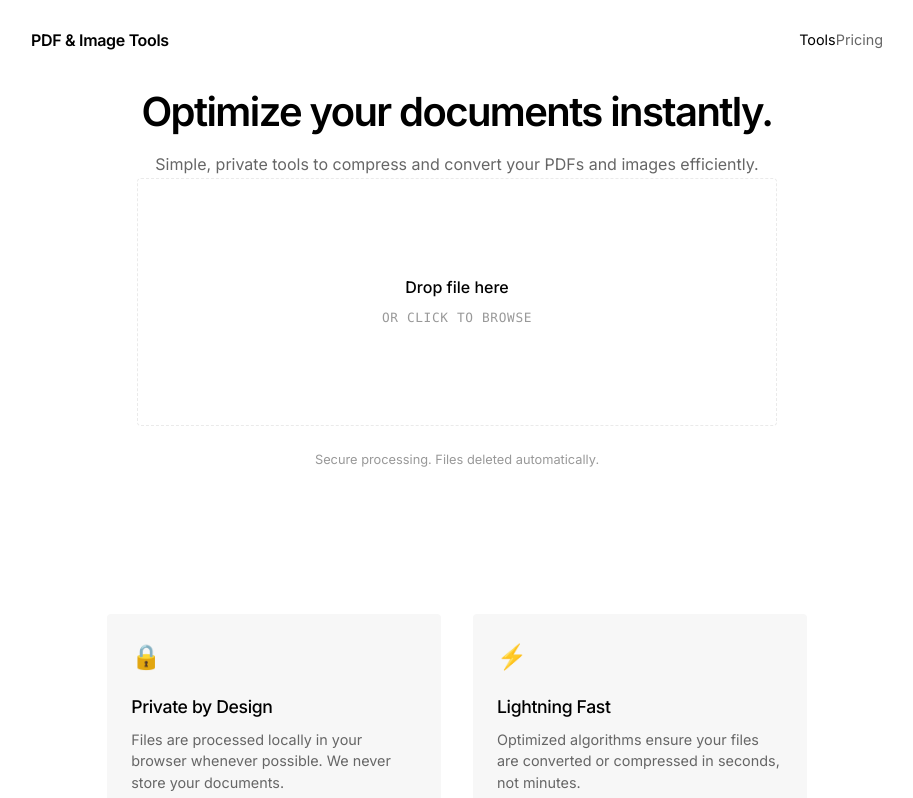
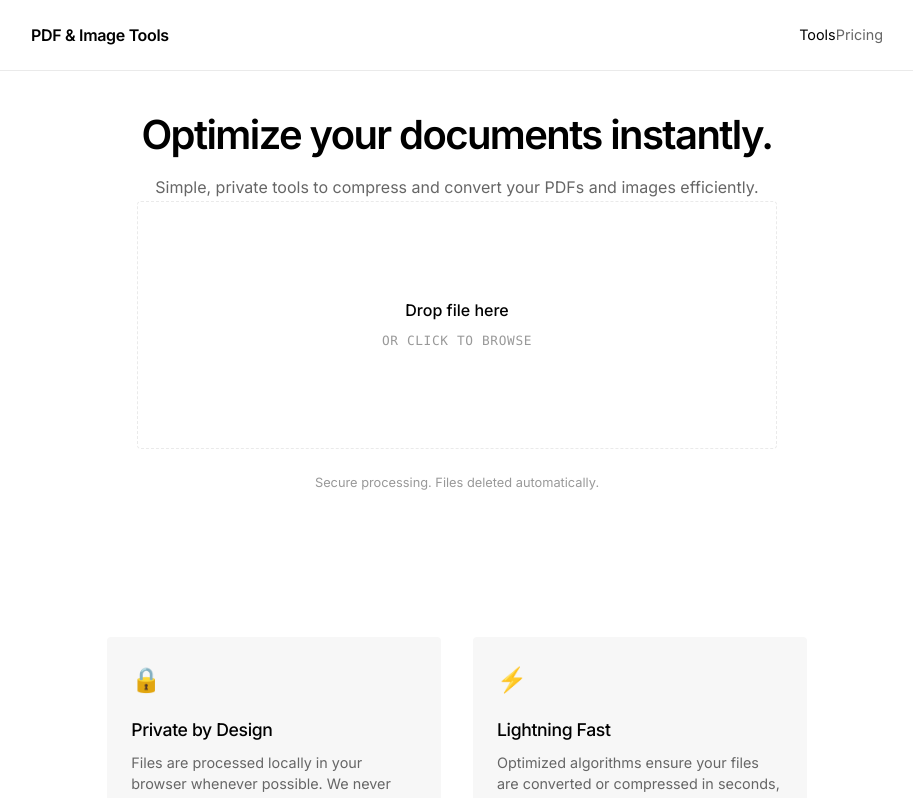
Before and after one commit to smitbahadure1/cars, a React (Vite) app: page / in a window 1280 px wide. Shown: the top 798 px of the page, without its empty margins (183-1096 px from the left). Built offline with nearby package versions, Linux system fonts and the light colour scheme.

Commit message:
feat: implement glassmorphism sticky header

```diff
--- a/src/components/Header.jsx
+++ b/src/components/Header.jsx
@@ -2,8 +2,17 @@ import React from 'react';
 
 export default function Header({ onNavClick, currentView }) {
   return (
+    <div style={{
+      position: 'sticky',
+      top: 0,
+      zIndex: 100,
+      background: 'rgba(255, 255, 255, 0.8)',
+      backdropFilter: 'blur(12px)',
+      borderBottom: '1px solid var(--border-color)',
+      marginBottom: '2rem'
+    }}>
       <div className="container">
-      <nav>
+        <nav style={{ height: '70px' }}>
           <button
             onClick={() => onNavClick('home')}
             className="logo"
@@ -28,5 +37,6 @@ export default function Header({ onNavClick, currentView }) {
           </div>
         </nav>
       </div>
+    </div>
   );
 }
```
Lines whose indentation alone changed are shown as unchanged.
